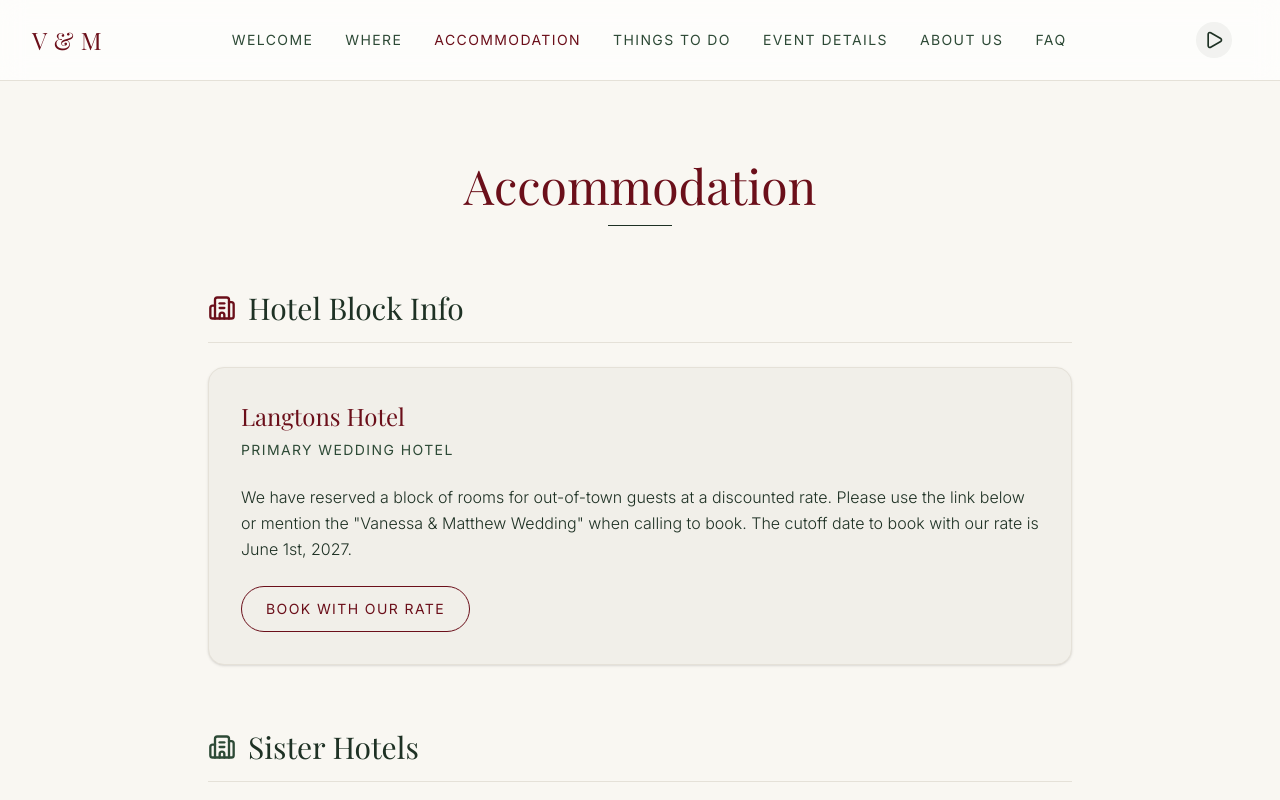
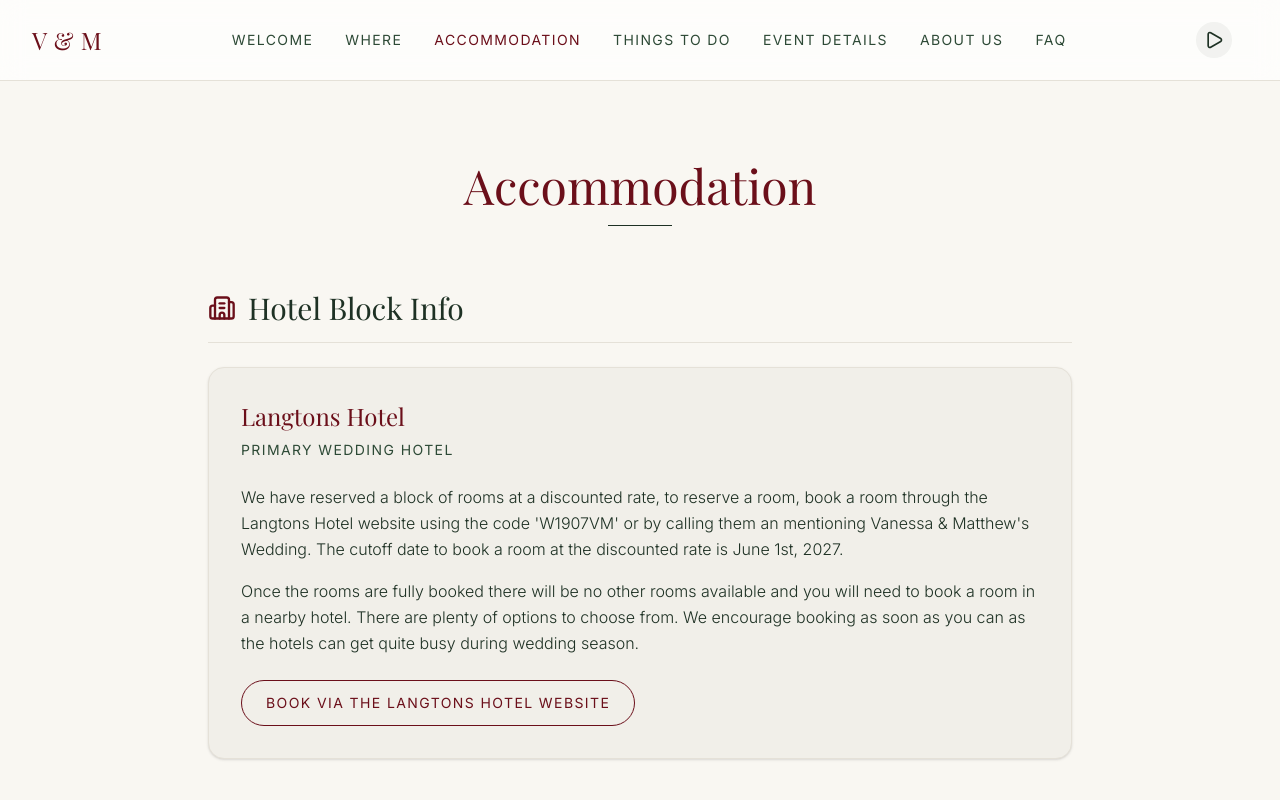
Before and after one commit to IrishCaveman/The-McCallions-Website, a React (Vite) app: page /accommodation in a window 1280 px wide. Shown: the top 800 px of the page. Built offline with nearby package versions, Linux system fonts and the light colour scheme; a web font is replaced by a local one.

Commit message:
feat: update wedding details and SEO metadata
Configure site title and meta tags, update hotel booking instructions with reservation code, and clarify RSVP and guest policy in the FAQ.

```diff
--- a/index.html
+++ b/index.html
@@ -3,7 +3,10 @@
   <head>
     <meta charset="UTF-8" />
     <meta name="viewport" content="width=device-width, initial-scale=1.0" />
-    <title>My Google AI Studio App</title>
+    <title>Vanessa &amp; Matthew's Wedding</title>
+    <meta name="description" content="A modern, minimalist React web app for wedding information including location, accommodation, timeline, FAQs, and more." />
+    <meta property="og:title" content="Vanessa &amp; Matthew's Wedding" />
+    <meta property="og:description" content="A modern, minimalist React web app for wedding information including location, accommodation, timeline, FAQs, and more." />
   </head>
   <body>
     <div id="root"></div>
--- a/src/pages/Accommodation.tsx
+++ b/src/pages/Accommodation.tsx
@@ -25,17 +25,19 @@ export default function Accommodation() {
           <div className="bg-cream-dark p-8 rounded-2xl shadow-sm border border-sand">
             <h3 className="font-serif text-2xl text-maroon-800 mb-2">Langtons Hotel</h3>
             <p className="text-sm font-medium uppercase tracking-widest text-forest-800 mb-6">Primary Wedding Hotel</p>
+            <p className="text-forest-900 font-light leading-relaxed mb-4">
+              We have reserved a block of rooms at a discounted rate, to reserve a room, book a room through the Langtons Hotel website using the code 'W1907VM' or by calling them an mentioning Vanessa &amp; Matthew's Wedding. The cutoff date to book a room at the discounted rate is June 1st, 2027.
+            </p>
             <p className="text-forest-900 font-light leading-relaxed mb-6">
-              We have reserved a block of rooms for out-of-town guests at a discounted rate.
-              Please use the link below or mention the "Vanessa & Matthew Wedding" when calling
-              to book. The cutoff date to book with our rate is June 1st, 2027.
+              Once the rooms are fully booked there will be no other rooms available and you will need to book a room in a nearby hotel. There are plenty of options to choose from. We encourage booking as soon as you can as the hotels can get quite busy during wedding season.
             </p>
             <a
-              href="#"
-              onClick={(e) => e.preventDefault()}
+              href="https://www.langtons.ie/"
+              target="_blank"
+              rel="noopener noreferrer"
               className="inline-block border border-maroon-800 rounded-full text-maroon-800 px-6 py-3 text-sm uppercase tracking-widest hover:bg-maroon-800 hover:text-cream transition-colors"
             >
-              Book with our rate
+              Book via the Langtons Hotel Website
             </a>
           </div>
         </section>
--- a/src/pages/FAQ.tsx
+++ b/src/pages/FAQ.tsx
@@ -10,7 +10,7 @@ const FAQS = [
   },
   {
     question: "Can I bring a date?",
-    answer: "Our wedding is strictly RSVP only. We will only be able to accommodate those listed on your invitation."
+    answer: "Our wedding has limited capacity, all invites by default do not include a +1 unless explicitly stated in your invite"
   },
   {
     question: "Are kids welcome?",
```
